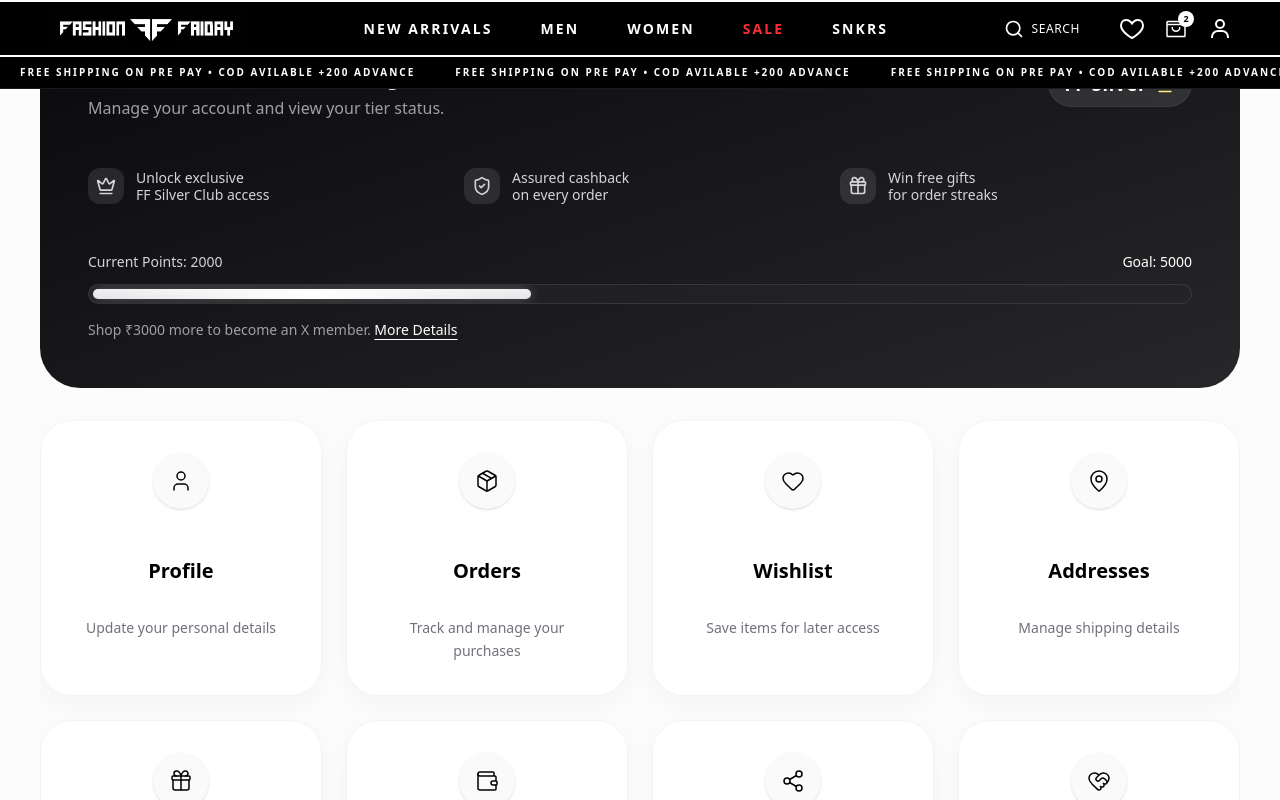
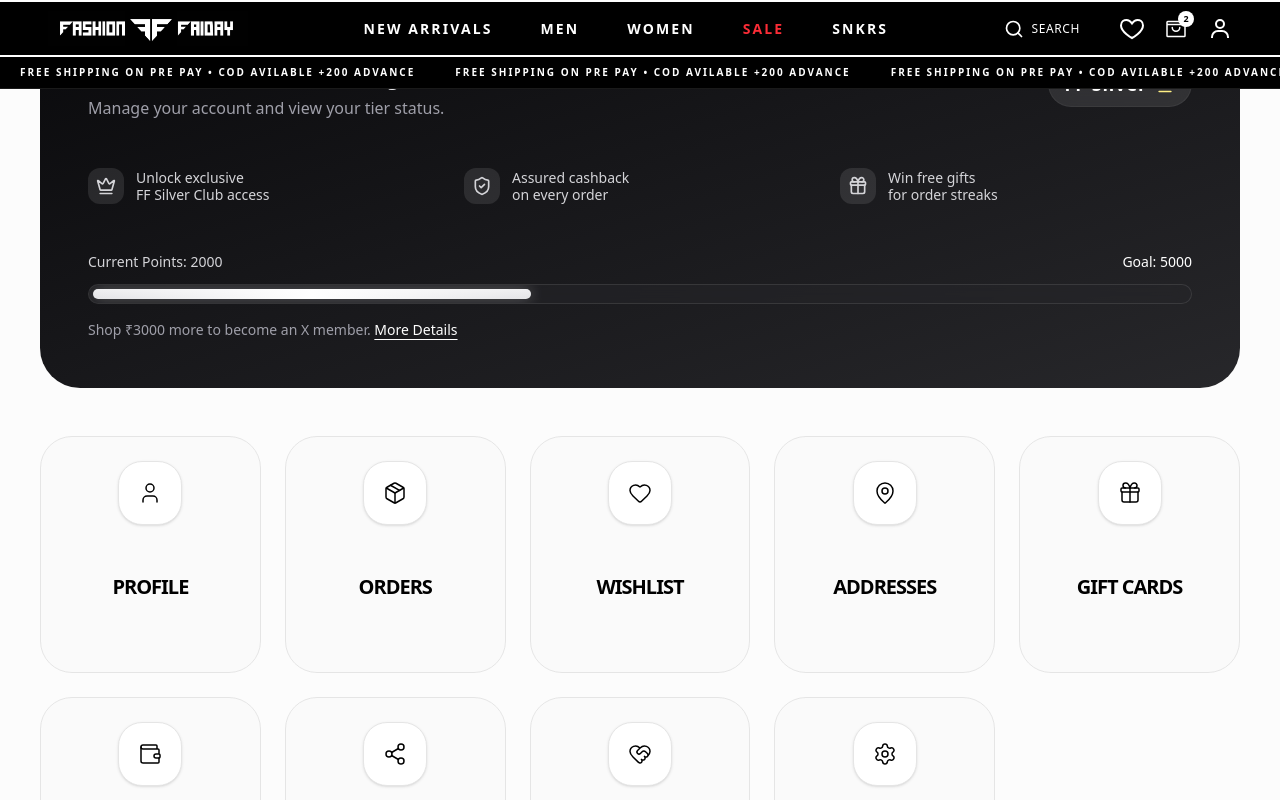
Before and after one commit to FashionFriday-tech/platform, a Next.js app: page /account in a window 1280 px wide. Built offline with nearby package versions, Linux system fonts and the light colour scheme.

Commit message:
feat(profile): upgrade QuickLinksGrid with responsive layout, theme tokens, icon animations, and improved desktop interactions

```diff
--- a/src/components/sections/profile/QuickLinksGrid.tsx
+++ b/src/components/sections/profile/QuickLinksGrid.tsx
@@ -1,22 +1,40 @@
+"use client";
+
 import Link from "next/link";
 import { quickLinks } from "@/data/profile";
+import { motion } from "framer-motion";
+import { BsBoxArrowUpRight } from "react-icons/bs";
 
 export default function QuickLinksGrid() {
   return (
-    <div className="grid grid-cols-1 sm:grid-cols-2 lg:grid-cols-4 sm:gap-6 mt-8">
-      {quickLinks.map((link) => {
+    <div className="grid grid-cols-1 sm:grid-cols-2 lg:grid-cols-5 sm:gap-6 mt-12">
+      {quickLinks.map((link, index) => {
         const Icon = link.icon;
         return (
           <Link
             key={link.label}
             href={link.href}
-            className="group flex sm:flex-col items-center gap-6 text-center p-4 bg-white sm:p-8 sm:rounded-4xl sm:shadow-[0_8px_30px_rgb(0,0,0,0.04)] sm:border border-zinc-100 transition-all duration-500 hover:scale-95 hover:shadow-[0_20px_40px_rgb(0,0,0,0.08)] hover:border-zinc-200"
+            className="group relative flex items-center gap-6 p-4 sm:flex-col sm:items-center sm:text-center sm:p-6 sm:rounded-4xl bg-background border-b border-border sm:border sm:bg-background-muted/30 transition-all duration-500 hover:bg-background sm:hover:shadow-2xl sm:hover:shadow-foreground/5 sm:hover:border-foreground/20 sm:hover:-translate-y-2"
           >
-            <div className="bg-transparent sm:bg-zinc-50 sm:p-4 rounded-full text-black sm:mb-6 group-hover:text-white transition-colors duration-300 sm:shadow-sm">
+            {/* Icon Container - Uses semantic background-muted */}
+            <div className="relative flex items-center justify-center shrink-0 w-12 h-12 sm:w-16 sm:h-16 rounded-2xl sm:rounded-3xl bg-background-muted sm:bg-background border border-border sm:mb-6 transition-all duration-500 group-hover:bg-foreground group-hover:text-background group-hover:rotate-6 shadow-sm">
               <Icon size={24} strokeWidth={1.5} />
             </div>
-            <h3 className="text-xl sm:font-bold text-black sm:mb-2">{link.label}</h3>
-            <p className="hidden sm:block text-zinc-500 text-sm leading-relaxed">{link.description}</p>
+
+            {/* Content Area */}
+            <div className="flex-1 sm:flex-none">
+              <h3 className="text-lg sm:text-xl sm:font-bold uppercase tracking-tighter text-foreground">
+                {link.label}
+              </h3>
+              <p className="hidden sm:block mt-2 text-foreground text-xs font-medium uppercase tracking-widest leading-relaxed opacity-0 group-hover:opacity-100 transition-opacity duration-500">
+                {link.description}
+              </p>
+            </div>
+
+            {/* Visual indicator for mobile links */}
+            <div className="sm:hidden text-foreground-subtle group-hover:text-foreground transition-colors">
+              <BsBoxArrowUpRight  className="opacity-40" />
+            </div>
           </Link>
         );
       })}
```
